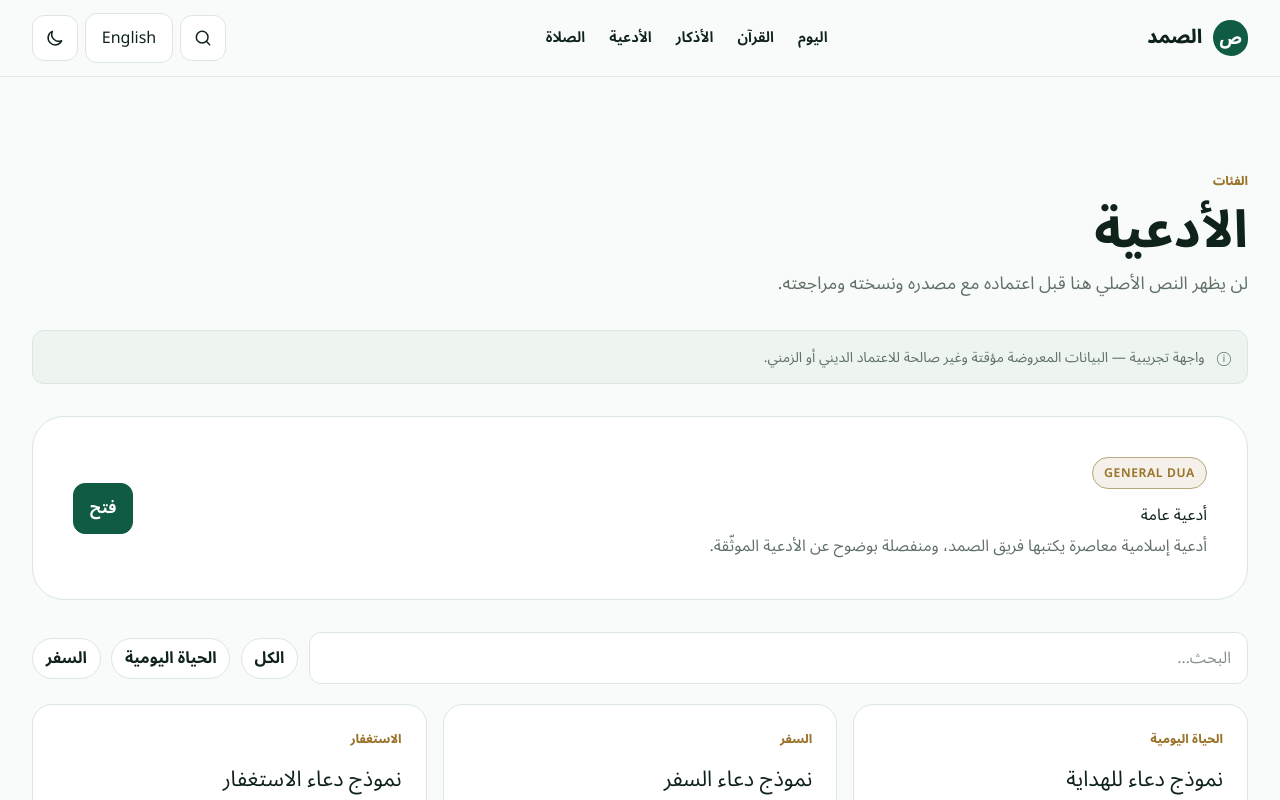
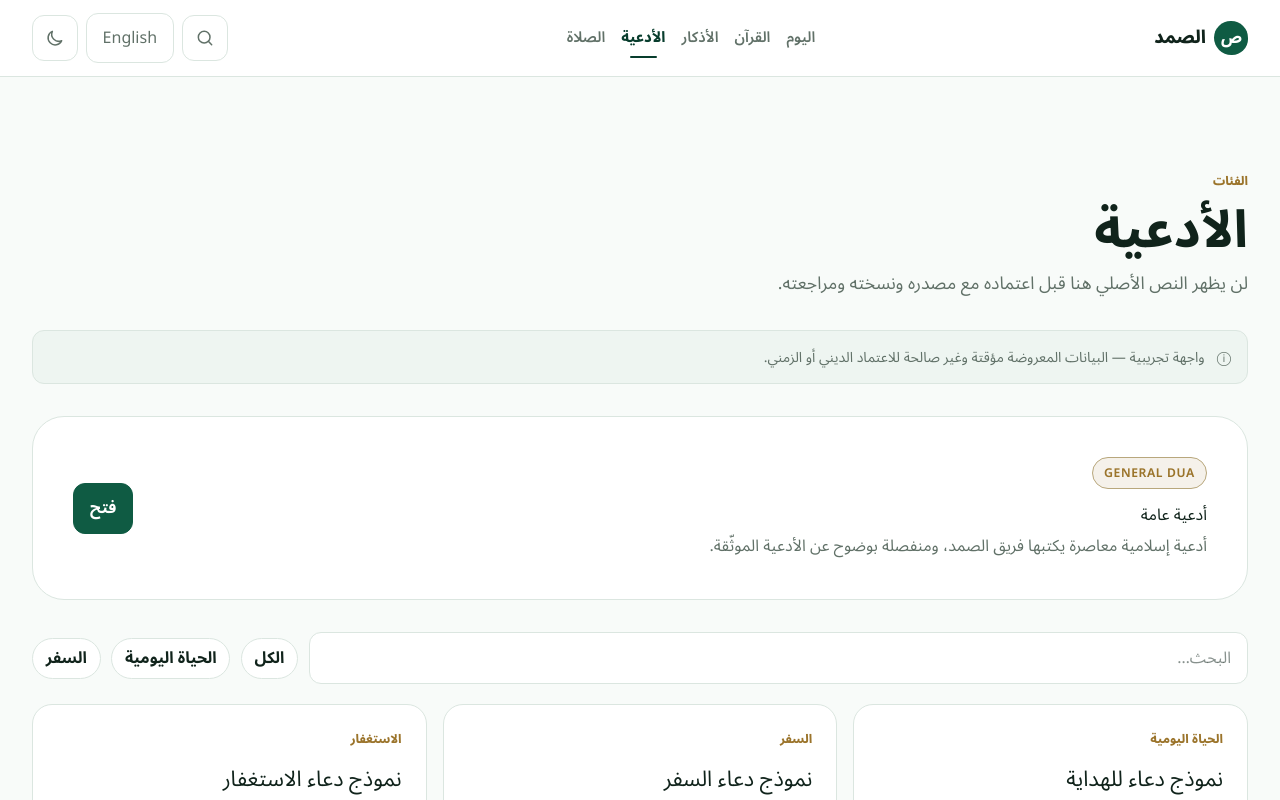
Before and after one commit to samad-87/alsamad, a Next.js app: page /ar/duas in a window 1280 px wide. Shown: the top 800 px of the page. Built offline with nearby package versions, Linux system fonts and the light colour scheme.

Commit message:
feat(design): refine sakinah shell navigation

```diff
--- a/src/app/globals.css
+++ b/src/app/globals.css
@@ -345,9 +345,9 @@ button.chip[aria-pressed="true"] {
   inset-block-start: 0;
   z-index: 50;
   padding-block-start: env(safe-area-inset-top);
-  border-block-end: 1px solid color-mix(in srgb, var(--border) 75%, transparent);
-  background: color-mix(in srgb, var(--background) 88%, transparent);
-  backdrop-filter: blur(18px);
+  border-block-end: var(--border-subtle);
+  background: var(--color-surface-principal);
+  box-shadow: var(--elevation-none);
 }
 .header-inner {
   min-height: 3.75rem;
@@ -364,13 +364,13 @@ button.chip[aria-pressed="true"] {
 .brand {
   display: inline-flex;
   align-items: center;
-  gap: 0.65rem;
-  font-size: 1.2rem;
+  gap: var(--space-inline-tight);
+  font-size: 1.125rem;
   font-weight: 800;
 }
 .brand-mark {
-  width: 2.2rem;
-  height: 2.2rem;
+  width: 2.125rem;
+  height: 2.125rem;
   display: grid;
   place-items: center;
   border-radius: 50% 50% 48% 52%;
@@ -381,23 +381,58 @@ button.chip[aria-pressed="true"] {
 .desktop-nav {
   display: flex;
   align-items: center;
-  gap: 1.5rem;
+  gap: var(--space-control-gap);
   margin-inline: auto;
-  font-weight: 650;
+  color: var(--color-text-muted);
+  font-weight: 600;
   font-size: 0.92rem;
 }
-.desktop-nav a:hover {
-  color: var(--primary);
+.desktop-nav a {
+  position: relative;
+  padding-block: var(--space-inline-default);
+  transition: color var(--duration-fast) var(--ease-sakinah);
+}
+.desktop-nav a:hover,
+.desktop-nav a:focus-visible {
+  color: var(--color-action-primary);
+}
+.desktop-nav a[aria-current="page"] {
+  color: var(--state-navigation-current);
+  font-weight: 750;
+}
+.desktop-nav a[aria-current="page"]::after {
+  content: "";
+  position: absolute;
+  inset-inline: 20%;
+  inset-block-end: 0.25rem;
+  height: 2px;
+  border-radius: var(--radius-pill);
+  background: currentColor;
 }
 .header-actions {
   display: flex;
-  gap: 0.45rem;
-  align-items: center;
+  gap: var(--space-inline-tight);
+  align-items: center;
+}
+.header-actions .button {
+  border-color: var(--color-border-structural);
+  background: transparent;
+  color: var(--color-text-muted);
+  box-shadow: var(--elevation-none);
+}
+.header-actions .button:hover {
+  border-color: var(--color-action-primary);
+  background: var(--color-surface-grouped);
+  color: var(--color-action-primary-strong);
 }
 .icon-button {
   width: 2.85rem;
   padding: 0;
   flex-shrink: 0;
+}
+.locale-button {
+  border-radius: var(--radius-control);
+  font-weight: 600;
 }
 .mobile-menu {
   display: none;
--- /dev/null
+++ b/src/components/desktop-navigation.tsx
@@ -0,0 +1,44 @@
+"use client";
+
+import Link from "next/link";
+import { usePathname } from "next/navigation";
+import type { Locale } from "@/lib/i18n";
+import { t } from "@/lib/i18n";
+
+export function isDesktopNavigationCurrent(
+  pathname: string,
+  href: string,
+): boolean {
+  return href.endsWith("/ar") || href.endsWith("/en")
+    ? pathname === href
+    : pathname === href || pathname.startsWith(`${href}/`);
+}
+
+export function DesktopNavigation({ locale }: { locale: Locale }) {
+  const pathname = usePathname();
+  const c = t(locale);
+  const base = `/${locale}`;
+  const destinations = [
+    [base, c.today],
+    [`${base}/quran`, c.quran],
+    [`${base}/adhkar`, c.adhkar],
+    [`${base}/duas`, c.duas],
+    [`${base}/prayer-times`, c.prayer],
+  ] as const;
+
+  return (
+    <nav aria-label={c.menu} className="desktop-nav">
+      {destinations.map(([href, label]) => (
+        <Link
+          key={href}
+          href={href}
+          aria-current={
+            isDesktopNavigationCurrent(pathname, href) ? "page" : undefined
+          }
+        >
+          {label}
+        </Link>
+      ))}
+    </nav>
+  );
+}
--- a/src/components/shell.tsx
+++ b/src/components/shell.tsx
@@ -5,6 +5,7 @@ import { SearchIcon } from "./icons";
 import { ThemeSwitcher } from "./client-controls";
 import { BottomNav } from "./bottom-nav";
 import { LocaleSwitcher } from "./locale-switcher";
+import { DesktopNavigation } from "./desktop-navigation";
 import { arabicReadingFont, arabicUiFont } from "@/app/fonts";
 
 export { LocaleSwitcher } from "./locale-switcher";
@@ -17,18 +18,6 @@ export function AppShell({
   children: React.ReactNode;
 }) {
   const c = t(locale);
-  const nav = [
-    ["", c.today],
-    ["/quran", c.quran],
-    ["/adhkar", c.adhkar],
-    ["/duas", c.duas],
-    ["/prayer-times", c.prayer],
-  ];
-  const links = nav.map(([href, label]) => (
-    <Link key={href} href={`/${locale}${href}`}>
-      {label}
-    </Link>
-  ));
   return (
     <html
       lang={locale}
@@ -49,9 +38,7 @@ export function AppShell({
               </span>
               <span className="brand-wordmark">{c.brand}</span>
             </Link>
-            <nav aria-label={c.menu} className="desktop-nav">
-              {links}
-            </nav>
+            <DesktopNavigation locale={locale} />
             <div className="header-actions">
               <Link
                 className="button icon-button"
```
Also changed, not shown: 1 other file (tests, documents, lock files or other folders).
